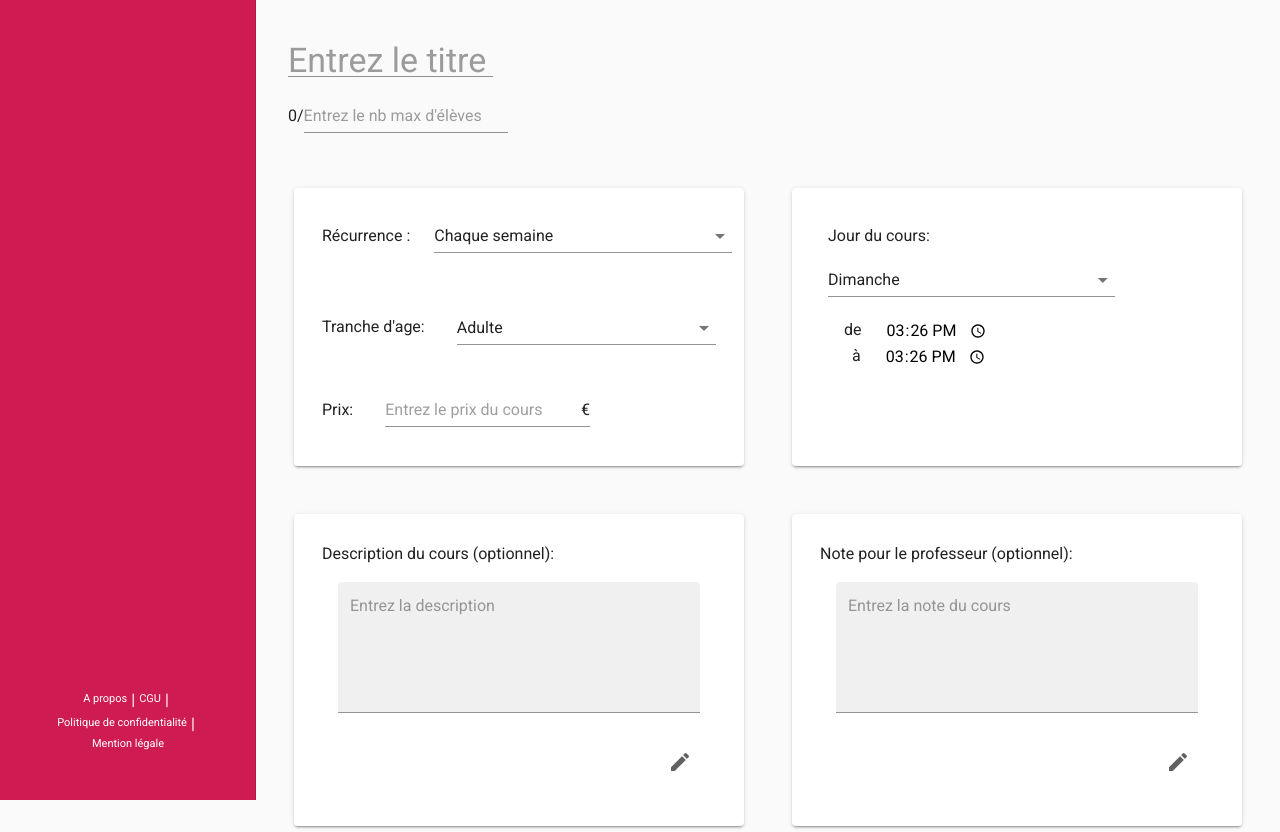
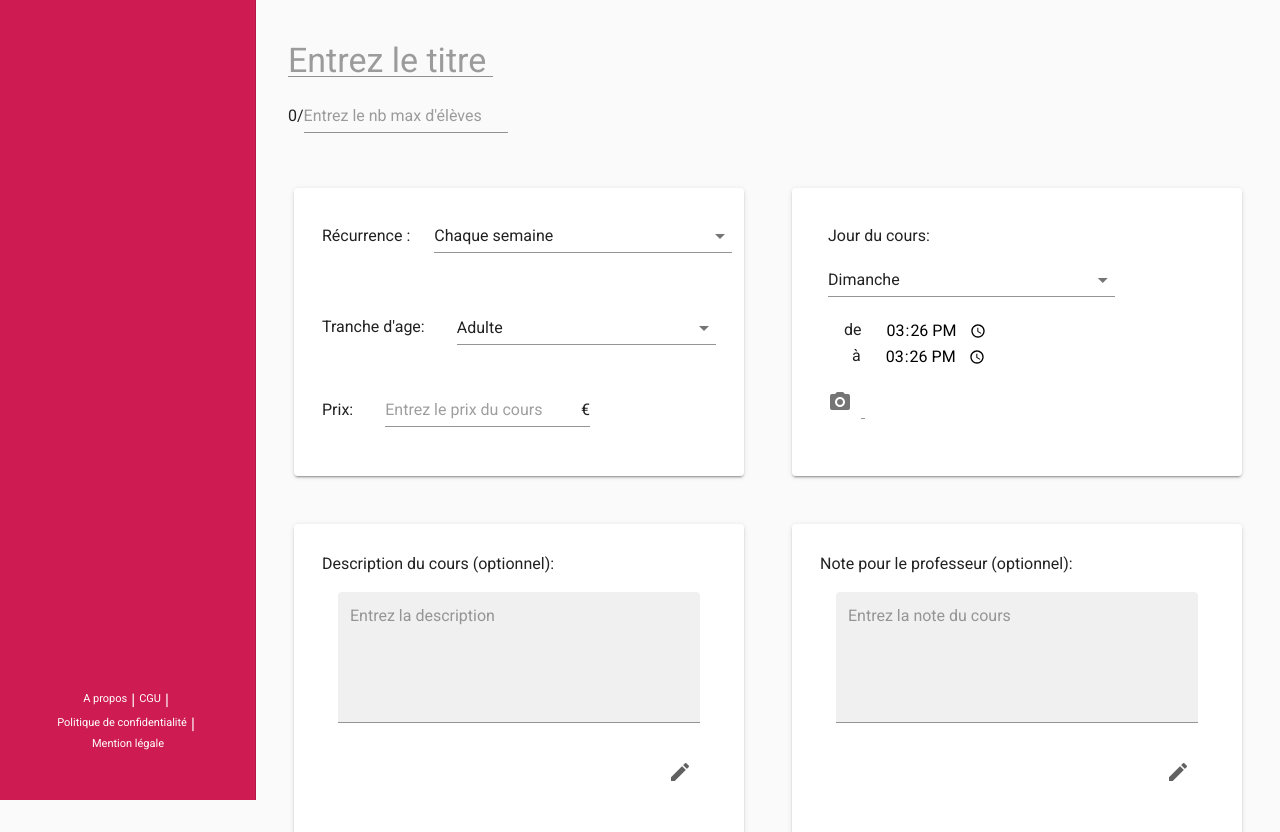
Before and after one commit to projet-Bartolomeo/Dibartolomeo, a Nuxt app: page /professor/lesson/new in a window 1280 px wide. Shown: the top 832 px of the page. Built offline with nearby package versions, Linux system fonts and the light colour scheme.

Commit message:
feat: add lessonPictureInput

```diff
--- a/components/LessonForm.vue
+++ b/components/LessonForm.vue
@@ -195,6 +195,7 @@
               :getstart="`lesson.${$props.datas}.startDate`"
               :getend="`lesson.${$props.datas}.endDate`"
             />
+             <LessonPictureInput picture-datas="picture.lessonPictureSelected" />
           </v-card>
         </v-row>
         <v-row class="justify-center">
```
